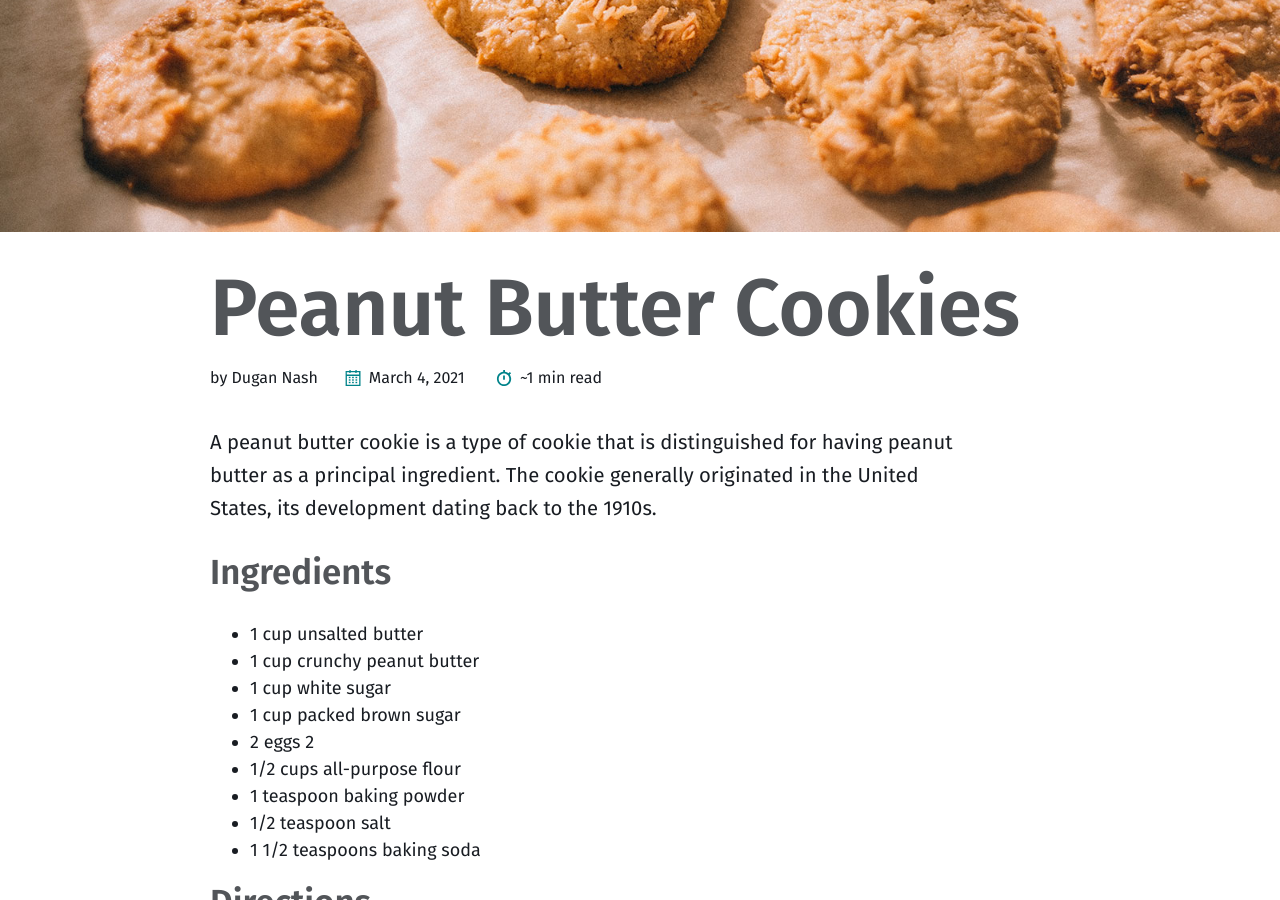
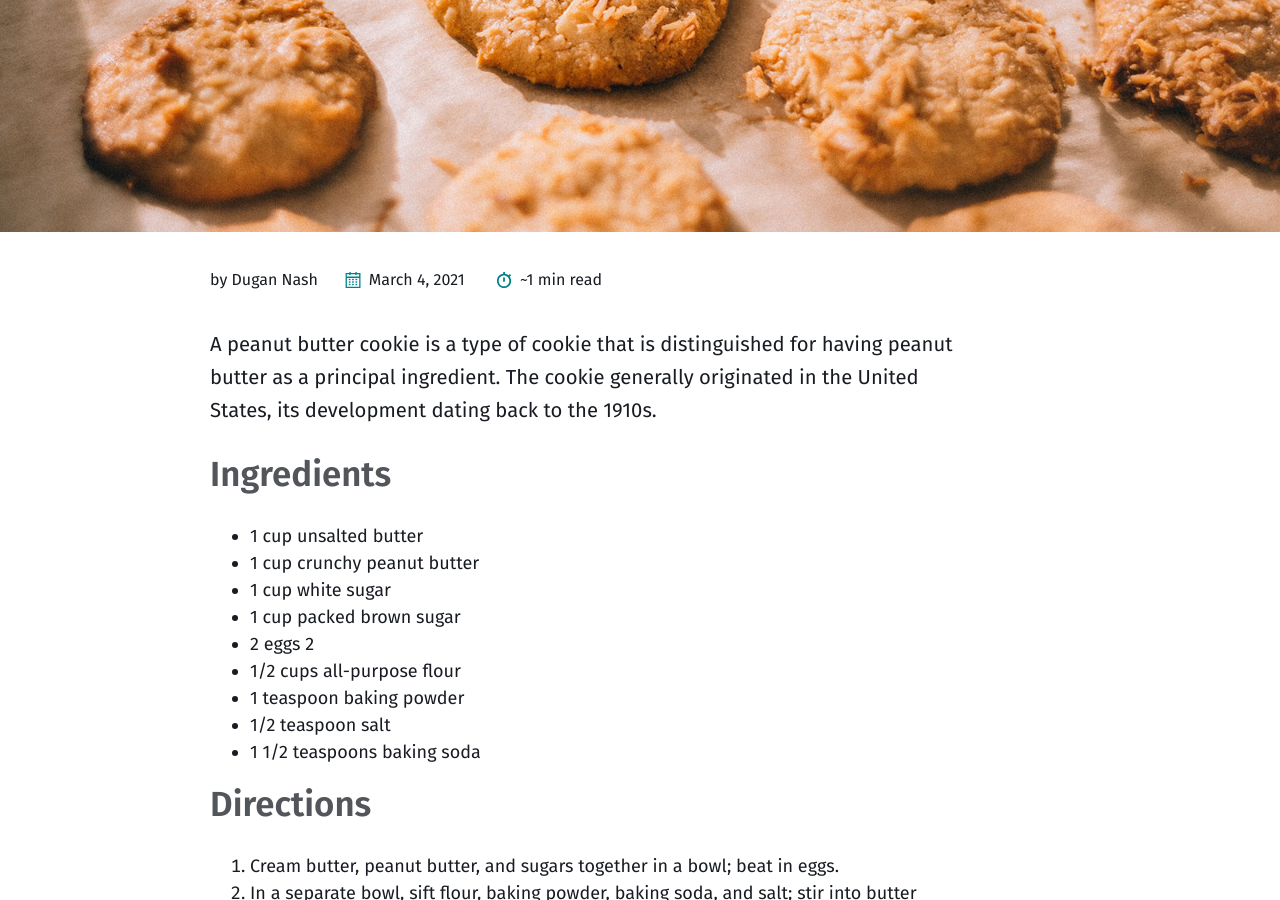
Before and after one commit to motilalmeher/motilalmeher.github.io, a Jekyll site: the page built from _recipes/moti.md, in a window 1280 px wide and 900 px high, scrolled down 533 px. Built offline with Jekyll 4.4.1, drawn with Linux system fonts in a browser that asks for light colours.

Commit message:
Update page-intro.html

```diff
--- a/_includes/page-intro.html
+++ b/_includes/page-intro.html
@@ -11,9 +11,9 @@
   {% endif %}
   <div class="inner">
   <div class="intro-text">
-      {% if page.title %}
+     <!-- {% if page.title %}
         <h1 id="page-title" class="intro-title">{{ page.title | markdownify | strip_html }}</h1>
-      {% endif %}
+      {% endif %} -->
 
       {% if page.sub_title %}
         <p class="intro-subtitle">{{ page.sub_title | markdownify | strip_html }}</p>
```
